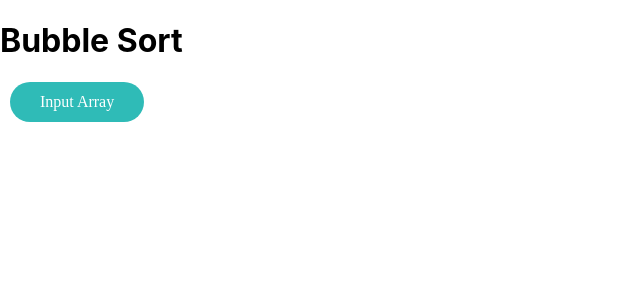
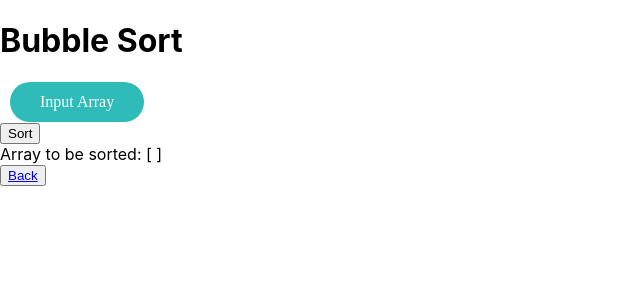
Before and after one commit to Atifp/mvp-algo-sorter, a React (Create React App) app in the folder learning-tool/: page /bubbleSort in a window 1280 px wide. Shown: the top 300 px of the page, without its empty margins (0-640 px from the left). Built offline with nearby package versions, Linux system fonts and the light colour scheme.

Commit message:
Add back and sort buttons

```diff
--- a/learning-tool/src/pages/Algorithms.jsx
+++ b/learning-tool/src/pages/Algorithms.jsx
@@ -11,6 +11,9 @@ const Algorithms = () => {
                         <button >Bubble Sort</button>
                     </Link>
                 </div>
+                <button >
+                    <Link to="/">Back</Link>
+                </button>
             </div>
         </div>
     )
--- a/learning-tool/src/pages/BubbleSort.jsx
+++ b/learning-tool/src/pages/BubbleSort.jsx
@@ -1,10 +1,15 @@
 import InputArray from '../components/arrayChoiceButtons/inputArray/inputArray'
 import {useState} from 'react'
+import ArrayVisualizer from "../components/arrayChoiceButtons/ArrayVisualizer";
+import {Link} from "react-router-dom";
 
 const BubbleSort = () => {
     const [array, setArray] = useState([]);
     const [arraySize, setArraySize] = useState(0)
 
+    const bubbleSortAlgorithm = () => {
+
+    }
     return (
         <div >
             <h1>Bubble Sort</h1>
@@ -13,6 +18,11 @@ const BubbleSort = () => {
                     <InputArray array={array} setArray={setArray} setArraySize={setArraySize}></InputArray>
                 </div>
             </div>
+            <button onClick={bubbleSortAlgorithm}>Sort</button>
+            <ArrayVisualizer fullArray={array}></ArrayVisualizer>
+            <button >
+                <Link to="/algorithms">Back</Link>
+            </button>
         </div>
     );
 };
```
